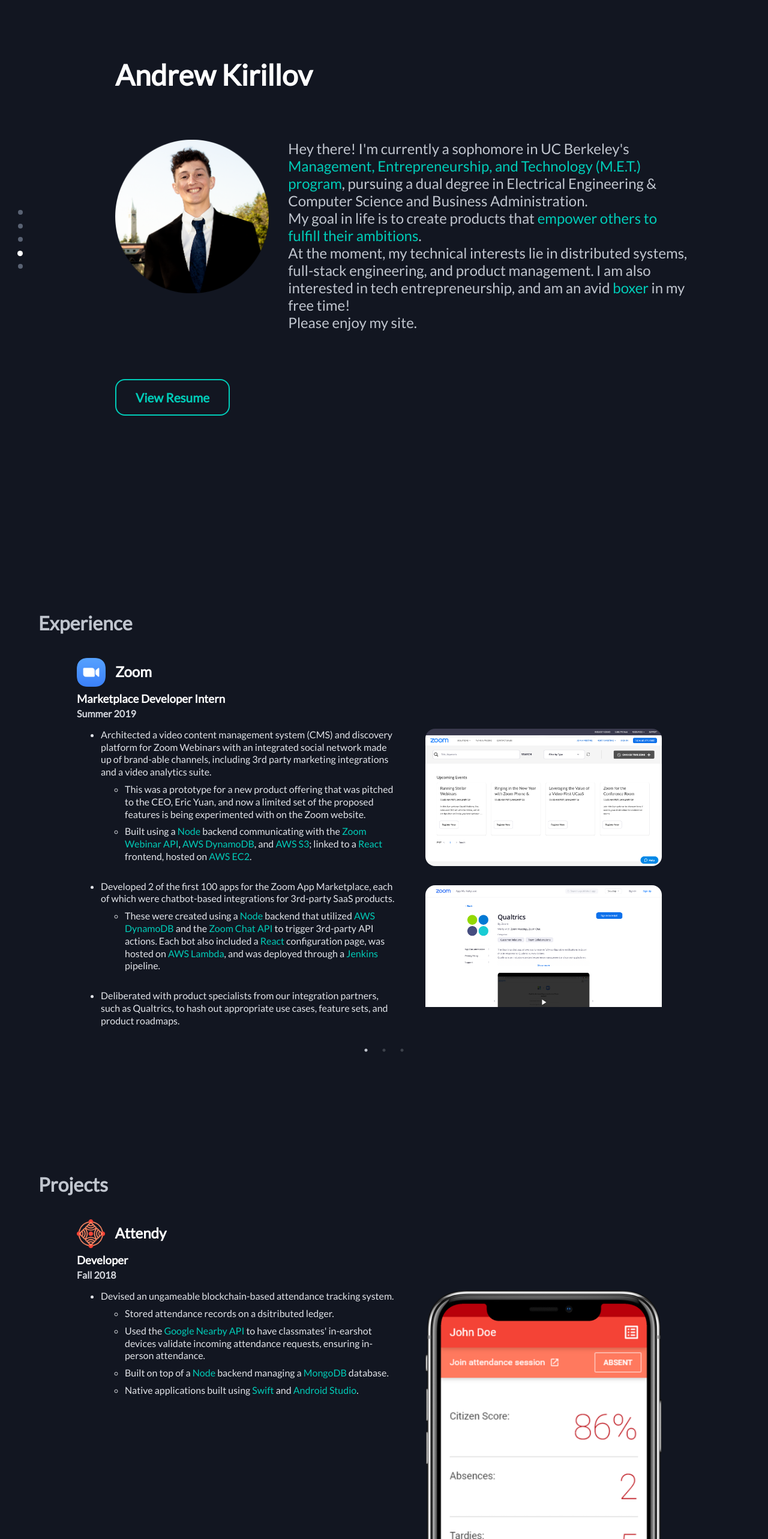
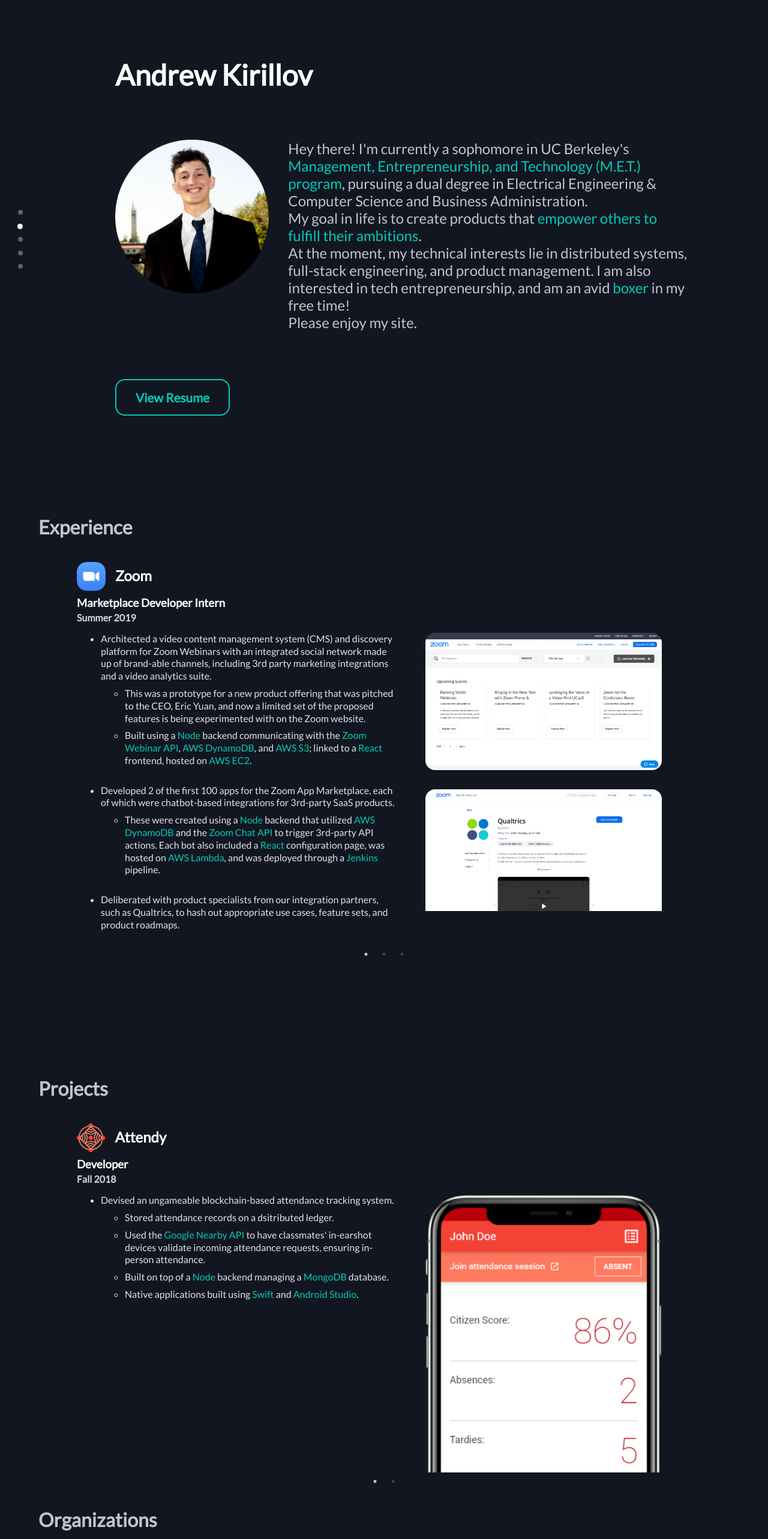
Before and after one commit to AndrewKirillo/Portfolio-Site, a React (Create React App) app: page / in a window 1280 px wide. Shown: the top 2566 px of the page at 60% size. Built offline with nearby package versions, Linux system fonts and the light colour scheme.

Commit message:
site v1 build

```diff
--- a/public/index.html
+++ b/public/index.html
@@ -7,7 +7,7 @@
     <meta name="theme-color" content="#000000" />
     <meta
       name="description"
-      content="Web site created using create-react-app"
+      content="Andrew Kirillov's portfolio website."
     />
     <link rel="apple-touch-icon" href="%PUBLIC_URL%/logo192.png" />
     <!--
@@ -27,20 +27,10 @@
     <link href="https://fonts.googleapis.com/css?family=Lato:300,400&display=swap" rel="stylesheet">
     <link href="https://fonts.googleapis.com/icon?family=Material+Icons" rel="stylesheet">
     <script type="text/javascript" src="https://cdn.jsdelivr.net/npm/emailjs-com@2.4.1/dist/email.min.js"></script>
-    <title>React App</title>
+    <title>Andrew Kirillov</title>
   </head>
   <body>
     <noscript>You need to enable JavaScript to run this app.</noscript>
     <div id="root"></div>
-    <!--
-      This HTML file is a template.
-      If you open it directly in the browser, you will see an empty page.
-
-      You can add webfonts, meta tags, or analytics to this file.
-      The build step will place the bundled scripts into the <body> tag.
-
-      To begin the development, run `npm start` or `yarn start`.
-      To create a production bundle, use `npm run build` or `yarn build`.
-    -->
   </body>
 </html>
--- a/src/App.css
+++ b/src/App.css
@@ -67,6 +67,7 @@
 
 #section-0 {
   padding: 20vh 10vw 0 15vw;
+  height: 80vh;
 }
 
 .my-name {
@@ -93,7 +94,6 @@
   align-items: center;
   justify-content: center;
   height: auto;
-  padding-bottom: 20vh;
 }
 
 #section-3 {
@@ -110,6 +110,7 @@
   align-items: center;
   justify-content: flex-start;
   padding-left: 10vw;
+  padding-top: 0;
 }
 
 .section-title {
```
